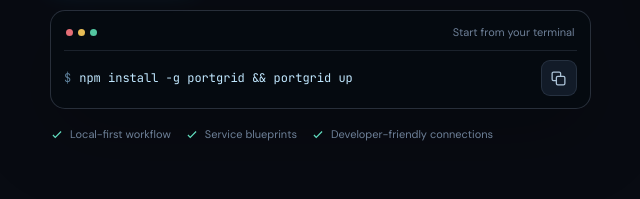
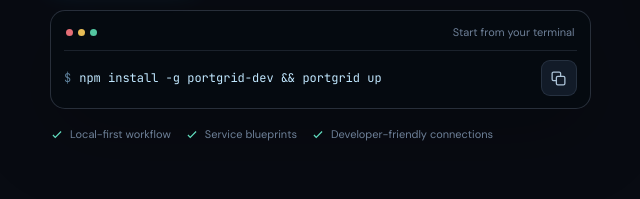
Before and after one commit to sumanmanna134/portgrid.github.io, a plain HTML site: page index.html in a window 1280 px wide. Shown: the part 753-952 px from the top of the page, 0-640 px from the left. Drawn offline with Linux system fonts and the light colour scheme.

Commit message:
Update install commands to portgrid-dev

```diff
--- a/index.html
+++ b/index.html
@@ -1872,7 +1872,7 @@
             <div class="install-head"><span class="terminal-dots"
                 aria-hidden="true"><i></i><i></i><i></i></span><span>Start from your terminal</span></div>
             <div class="command-row">
-              <code><span class="prompt">$</span><span id="installCmd">npm install -g portgrid &amp;&amp; portgrid up</span></code>
+              <code><span class="prompt">$</span><span id="installCmd">npm install -g portgrid-dev &amp;&amp; portgrid up</span></code>
               <button class="copy-btn" type="button" data-copy="installCmd" aria-label="Copy install command"
                 title="Copy command">
                 <svg class="icon" viewBox="0 0 24 24" fill="none" stroke="currentColor" stroke-width="1.8"
@@ -2228,7 +2228,7 @@
           <article class="step-card"><span class="step-number">01</span>
             <h3>Install the CLI</h3>
             <p>Install PortGrid globally with npm on a supported Node.js environment.</p>
-            <div class="code-inline">npm install -g portgrid</div>
+            <div class="code-inline">npm install -g portgrid-dev</div>
           </article>
           <article class="step-card"><span class="step-number">02</span>
             <h3>Start your workspace</h3>
```
Also changed, not shown: docs/installation.html (+2 -2 lines).
